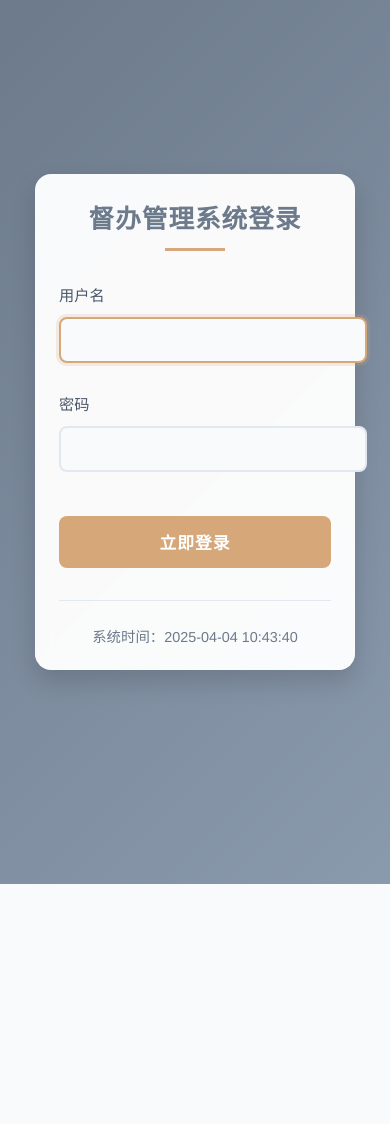
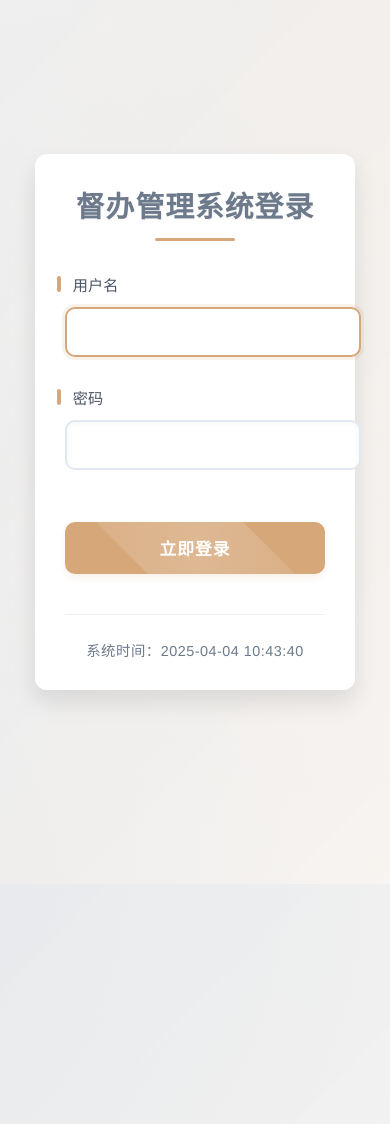
Before and after one commit to GGJJ-stack/kggsdbgl, a Flask app: page /login in a window 390 px wide; the page is wider, and only the part inside the window is pictured. Shown: the top 1124 px of that part. Before the commit the page ends 884 px from the top of that part, so only its background shows below. Run offline with Flask 3, Linux system fonts and the light colour scheme; some libraries are stand-ins or nearby versions.

Commit message:
4.4日修复

```diff
--- a/app.py
+++ b/app.py
@@ -2,7 +2,7 @@ import os
 from functools import wraps
 from flask import Flask, render_template, request, redirect, url_for, session, abort, flash, send_file, g
 from werkzeug.security import generate_password_hash, check_password_hash
-from flask_wtf.csrf import CSRFProtect, validate_csrf, generate_csrf, CSRFError
+from flask_wtf.csrf import CSRFProtect, validate_csrf, CSRFError
 from urllib.parse import urlparse, urlunparse, unquote
 from contextlib import closing
 import sqlite3
@@ -216,8 +216,7 @@ def login():
     next_url = request.args.get('next', '')
     return render_template('login.html',
                          current_datetime=current_datetime,
-                         next=next_url,
-                         csrf_token=generate_csrf())
+                         next=next_url)
 
 @app.errorhandler(CSRFError)
 def handle_csrf_error(e):
@@ -341,8 +340,7 @@ def user_management():
     return render_template('user_management.html',
                          users=users,
                          error=error,
-                         current_datetime=current_datetime,
-                         csrf_token=generate_csrf())
+                         current_datetime=current_datetime)
 
 @app.route('/add_user', methods=['GET', 'POST'])
 def add_user():
@@ -377,7 +375,7 @@ def add_user():
         except Exception as e:
             error = str(e)
 
-    return render_template('add_user.html', error=error, current_datetime=current_datetime,csrf_token=generate_csrf())
+    return render_template('add_user.html', error=error, current_datetime=current_datetime)
 
 @app.route('/edit_user/<int:user_id>', methods=['GET', 'POST'])
 def edit_user(user_id):
@@ -417,7 +415,7 @@ def edit_user(user_id):
 
         user = conn.execute("SELECT id, username, phone, is_admin FROM users WHERE id=?", (user_id,)).fetchone()
 
-    return render_template('edit_user.html', user=user, current_datetime=current_datetime,csrf_token=generate_csrf())
+    return render_template('edit_user.html', user=user, current_datetime=current_datetime)
 
 @app.route('/download_projects')
 def download_projects():
@@ -558,7 +556,7 @@ def add_project():
             except Exception as e:
                 error = str(e)
 
-    return render_template('add_project.html', users=users, error=error, csrf_token=generate_csrf())
+    return render_template('add_project.html', users=users, error=error)
 
 @app.route('/unfinished_projects', methods=['GET', 'POST'])
 def unfinished_projects():
@@ -674,12 +672,12 @@ def unfinished_projects():
                             validate_csrf(request.form.get('csrf_token'))
                             if 'file' not in request.files:
                                 flash('请选择文件', 'error')
-                                return redirect(url_for('unfinished_projects'))
+                                return redirect(request.url)
 
                             file = request.files['file']
                             if file.filename == '':
                                 flash('没有选择文件', 'error')
-                                return redirect(url_for('unfinished_projects'))
+                                return redirect(request.url)
 
                             df = pd.read_excel(file, engine='openpyxl')
                             required_columns = [
@@ -690,7 +688,7 @@ def unfinished_projects():
                             if not all(col in df.columns for col in required_columns):
                                 missing = set(required_columns) - set(df.columns)
                                 flash(f'缺少必要列：{", ".join(missing)}', 'error')
-                                return redirect(url_for('unfinished_projects'))
+                                return redirect(request.url)
 
                             existing = pd.read_sql_query(
                                 "SELECT category, project_name, main_work, work_goal FROM unfinished_projects",
@@ -760,8 +758,7 @@ def unfinished_projects():
                          projects=projects,
                          error=error,
                          is_admin=is_admin,
-                         current_date=current_datetime.strftime('%Y-%m-%d'),
-                         csrf_token=generate_csrf())
+                         current_date=current_datetime.strftime('%Y-%m-%d'))
 
 @app.route('/project_detail/<int:project_id>', methods=['GET', 'POST'])
 def project_detail(project_id):
@@ -945,8 +942,7 @@ def project_detail(project_id):
                                'pending': ('待审核', 'warning'),
                                'approved': ('已通过', 'success'),
                                'rejected': ('已驳回', 'danger')
-                           },
-                           csrf_token=generate_csrf())
+                           })
 
 @app.route('/edit_project/<int:project_id>', methods=['GET', 'POST'])
 def edit_project(project_id):
@@ -1029,7 +1025,7 @@ def edit_project(project_id):
     return render_template('edit_project.html',
                          project=project_data,
                          users=users,
-                         current_datetime=current_datetime,csrf_token=generate_csrf())
+                         current_datetime=current_datetime)
 
 @app.route('/mark_project_finished/<int:project_id>', methods=['POST'])
 def mark_project_finished(project_id):
@@ -1190,8 +1186,7 @@ def finished_projects():
     return render_template('finished_projects.html',
                         all_entries_sorted=all_entries_sorted,
                         is_admin=is_admin,
-                        current_datetime=current_datetime,
-                        csrf_token=generate_csrf())
+                        current_datetime=current_datetime)
 
 @app.route('/finished_project_detail/<int:project_id>', methods=['GET', 'POST'])
 def finished_project_detail(project_id):
@@ -1333,8 +1328,7 @@ def finished_project_detail(project_id):
             'approved': ('已通过', 'success'),
             'rejected': ('已驳回', 'danger')
         },
-        overdue_warning=project_data['is_overdue'],
-        csrf_token=generate_csrf()
+        overdue_warning=project_data['is_overdue']
     )
 
 @app.route('/edit_finished_project/<int:project_id>', methods=['GET', 'POST'])
@@ -1394,8 +1388,7 @@ def edit_finished_project(project_id):
     return render_template('edit_finished_project.html',
                            project=project,
                            users=users,
-                           current_datetime=datetime.datetime.now(),
-                           csrf_token=generate_csrf())
+                           current_datetime=datetime.datetime.now())
 
 @app.route('/finished_projects/add', methods=['GET', 'POST'])
 @admin_required
@@ -1461,8 +1454,7 @@ def add_finished_project():
     return render_template('add_finished_project.html',
                          users=users,
                          error=error,
-                         current_datetime=current_datetime,
-                         csrf_token=generate_csrf())
+                         current_datetime=current_datetime)
 
 @app.route('/all_projects', methods=['GET', 'POST'])
 def all_projects():
@@ -1583,8 +1575,7 @@ def all_projects():
             'per_page': per_page,
             'total': total,
             'pages': (total // per_page) + (1 if total % per_page else 0)
-        },
-        csrf_token=generate_csrf()
+        }
     )
 
 @app.route('/delete_project/<int:project_id>', methods=['POST'])
--- a/templates/login.html
+++ b/templates/login.html
@@ -6,7 +6,7 @@
     <title>登录 - 控股公司督办管理系统</title>
     <style>
         :root {
-            --mist-blue: #6C7A8B;         /* 雾霾蓝主色调 */
+            --mist-blue: #6C7A8B;         /* 莫兰迪蓝主色调 */
             --morandi-orange: #D6A779;    /* 莫兰迪橙点缀色 */
             --light-gray: #F0F4F8;         /* 浅灰背景 */
             --deep-gray: #4A5568;          /* 深灰文字 */
@@ -15,36 +15,56 @@
 
         body {
             font-family: 'Helvetica Neue', Helvetica, Arial, sans-serif;
-            background: linear-gradient(135deg, var(--mist-blue) 0%, #8A9AAD 100%);
+            background: linear-gradient(135deg, rgba(108,122,139,0.1) 0%, rgba(214,167,121,0.08) 100%);
             margin: 0;
             display: flex;
             justify-content: center;
             align-items: center;
             min-height: 100vh;
             padding: 20px;
+            position: relative;
+            overflow: hidden;
+        }
+
+        body::before {
+            content: '';
+            position: absolute;
+            width: 200%;
+            height: 200%;
+            background:
+                radial-gradient(circle at 20% 80%,
+                    rgba(108,122,139,0.08) 0%,
+                    transparent 60%),
+                radial-gradient(circle at 80% 20%,
+                    rgba(214,167,121,0.08) 0%,
+                    transparent 60%);
+            transform: rotate(15deg);
+            z-index: -1;
         }
 
         .login-container {
-            background: rgba(255, 255, 255, 0.96);
+            background: rgba(255, 255, 255, 0.98);
             width: 100%;
             max-width: 420px;
             padding: 2.5rem;
             border-radius: 16px;
-            box-shadow: 0 12px 24px rgba(0, 0, 0, 0.15);
+            box-shadow: 0 12px 24px rgba(0, 0, 0, 0.1);
             backdrop-filter: blur(8px);
             transform: translateY(-20px);
             transition: var(--transition);
+            border: 1px solid rgba(255,255,255,0.3);
         }
 
         h1 {
             color: var(--mist-blue);
             text-align: center;
             margin: 0 0 2rem 0;
-            font-size: 2rem;
+            font-size: 2.2rem;
             font-weight: 600;
             letter-spacing: 1px;
             position: relative;
-            padding-bottom: 1rem;
+            padding-bottom: 1.2rem;
+            text-shadow: 1px 1px 2px rgba(0,0,0,0.05);
         }
 
         h1::after {
@@ -53,13 +73,15 @@
             bottom: 0;
             left: 50%;
             transform: translateX(-50%);
-            width: 60px;
+            width: 80px;
             height: 3px;
             background: var(--morandi-orange);
+            border-radius: 2px;
         }
 
         .form-group {
             margin-bottom: 1.8rem;
+            position: relative;
         }
 
         label {
@@ -68,76 +90,147 @@
             color: var(--deep-gray);
             font-weight: 500;
             font-size: 0.95rem;
+            padding-left: 8px;
+            position: relative;
+        }
+
+        label::before {
+            content: '';
+            position: absolute;
+            left: -8px;
+            top: 50%;
+            transform: translateY(-50%);
+            width: 4px;
+            height: 16px;
+            background: var(--morandi-orange);
+            border-radius: 2px;
         }
 
         input[type="text"],
         input[type="password"] {
             width: 100%;
-            padding: 12px 16px;
+            padding: 14px 16px;
             border: 2px solid #E2E8F0;
-            border-radius: 8px;
+            border-radius: 10px;
             font-size: 1rem;
             color: var(--deep-gray);
             transition: var(--transition);
-            background: #F8FAFC;
+            background: rgba(255,255,255,0.9);
+            box-shadow: inset 0 2px 4px rgba(0,0,0,0.03);
         }
 
         input[type="text"]:focus,
         input[type="password"]:focus {
             border-color: var(--morandi-orange);
-            box-shadow: 0 0 0 3px rgba(214, 167, 121, 0.2);
+            box-shadow: 0 0 0 3px rgba(214, 167, 121, 0.15);
             outline: none;
+            background: #fff;
         }
 
         button {
             width: 100%;
-            padding: 14px;
+            padding: 16px;
             background: var(--morandi-orange);
             color: white;
             border: none;
-            border-radius: 8px;
+            border-radius: 10px;
             font-size: 1.05rem;
             font-weight: 600;
             cursor: pointer;
             transition: var(--transition);
             letter-spacing: 1px;
-            margin-top: 1rem;
+            margin-top: 1.5rem;
+            box-shadow: 0 4px 6px rgba(214,167,121,0.15);
+            position: relative;
+            overflow: hidden;
         }
 
         button:hover {
             background: #C89364;
             transform: translateY(-2px);
-            box-shadow: 0 5px 15px rgba(214, 167, 121, 0.3);
+            box-shadow: 0 6px 12px rgba(214,167,121,0.25);
+        }
+
+        button::after {
+            content: '';
+            position: absolute;
+            top: -50%;
+            left: -50%;
+            width: 200%;
+            height: 200%;
+            background: linear-gradient(
+                45deg,
+                transparent,
+                rgba(255,255,255,0.2),
+                transparent
+            );
+            transform: rotate(45deg);
+            transition: var(--transition);
+        }
+
+        button:hover::after {
+            animation: shine 1.5s;
+        }
+
+        @keyframes shine {
+            0% { left: -50%; }
+            100% { left: 150%; }
         }
 
         .error-message {
             color: #C53030;
             background: #FFF5F5;
             padding: 1rem;
-            border-radius: 8px;
+            border-radius: 10px;
             margin-bottom: 1.5rem;
             border: 1px solid #FED7D7;
             font-size: 0.95rem;
+            position: relative;
+            padding-left: 2.5rem;
+        }
+
+        .error-message::before {
+            content: '!';
+            position: absolute;
+            left: 1rem;
+            top: 50%;
+            transform: translateY(-50%);
+            width: 24px;
+            height: 24px;
+            background: #C53030;
+            color: white;
+            border-radius: 50%;
+            display: flex;
+            align-items: center;
+            justify-content: center;
+            font-weight: bold;
         }
 
         .datetime-info {
             text-align: center;
-            margin-top: 2rem;
+            margin-top: 2.5rem;
             color: var(--mist-blue);
             font-size: 0.9rem;
             padding-top: 1.5rem;
-            border-top: 1px solid #E2E8F0;
+            border-top: 1px solid rgba(108,122,139,0.1);
             font-weight: 500;
+            letter-spacing: 0.5px;
         }
 
         @media (max-width: 480px) {
             .login-container {
-                padding: 1.5rem;
+                padding: 1.8rem;
                 margin: 0 15px;
+                border-radius: 12px;
             }
 
             h1 {
-                font-size: 1.6rem;
+                font-size: 1.8rem;
+                padding-bottom: 1rem;
+            }
+
+            button {
+                padding: 14px;
             }
         }
     </style>
@@ -151,7 +244,7 @@
         {% endif %}
 
         <form method="POST" action="{{ url_for('login') }}">
-            <input type="hidden" name="csrf_token" value="{{ csrf_token }}">
+            <input type="hidden" name="csrf_token" value="{{ csrf_token() }}">
 
             <div class="form-group">
                 <label for="username">用户名</label>
```
Also changed, not shown: .github/workflows/deploy.yml.
